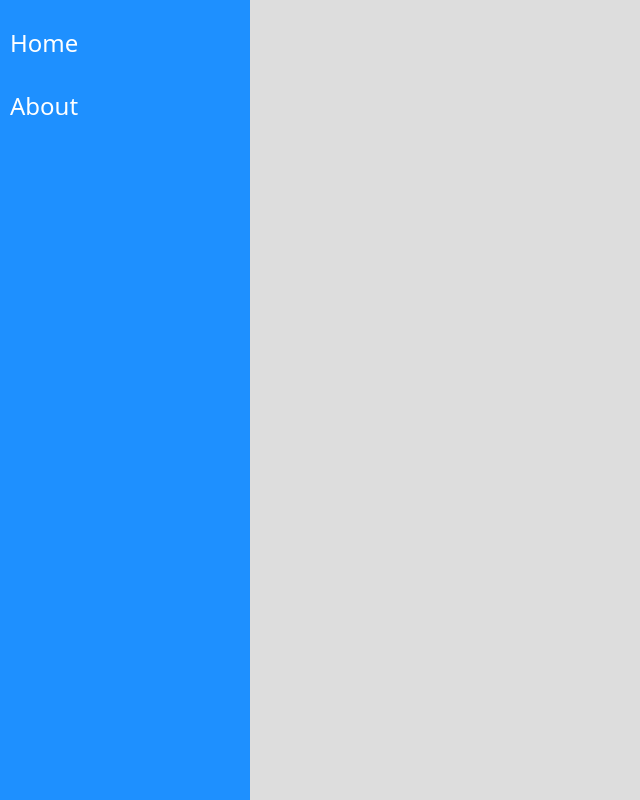
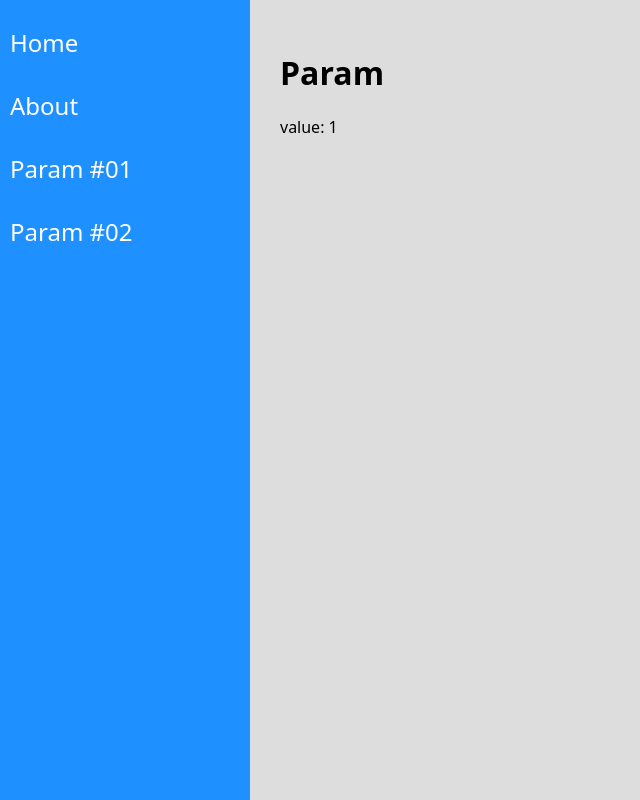
Before and after one commit to bryanoliveira11/Curso-React-Redux, a React (Create React App) app in the folder react-router/: page /param/1 in a window 1280 px wide. Shown: the whole page, without its empty margins (0-640 px from the left). Built offline with nearby package versions, Linux system fonts and the light colour scheme.

Commit message:
Url Params, useParams

```diff
--- a/react-router/src/components/layout/Content.jsx
+++ b/react-router/src/components/layout/Content.jsx
@@ -3,13 +3,14 @@
 import { Routes, Route } from 'react-router-dom';
 import About from '../../views/examples/About';
 import Home from '../../views/examples/Home';
+import Param from '../../views/examples/Param';
 
 export default function Content(props) {
   return (
     <main className="Content">
       <Routes>
         <Route path="/about" element={<About />}></Route>
-        <Route path="/param/:id"></Route>
+        <Route path="/param/:id" element={<Param />}></Route>
         <Route path="/" element={<Home />}></Route>
         <Route path="*"></Route>
       </Routes>
--- a/react-router/src/components/layout/Menu.jsx
+++ b/react-router/src/components/layout/Menu.jsx
@@ -13,6 +13,12 @@
           <li>
             <Link to="/about">About</Link>
           </li>
+          <li>
+            <Link to="/param/123">Param #01</Link>
+          </li>
+          <li>
+            <Link to="/param/321">Param #02</Link>
+          </li>
         </ul>
       </nav>
     </aside>
--- /dev/null
+++ b/react-router/src/views/examples/Param.jsx
@@ -0,0 +1,13 @@
+import React from 'react';
+import { useParams } from 'react-router-dom';
+
+export default function Param(props) {
+  const { id } = useParams();
+
+  return (
+    <div className="Param">
+      <h1>Param</h1>
+      <p>value: {id}</p>
+    </div>
+  );
+}
```
